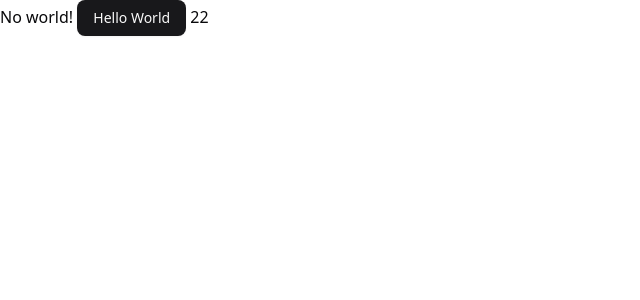
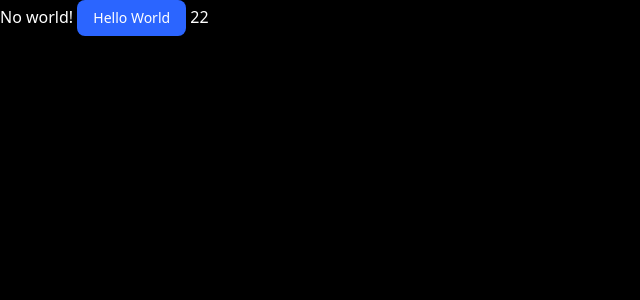
Before and after one commit to ThaUnknown/bracket, a SvelteKit app: page /new in a window 1280 px wide. Shown: the top 300 px of the page, without its empty margins (0-640 px from the left). Built offline with nearby package versions, Linux system fonts and the light colour scheme.

Commit message:
feat: theme

```diff
--- a/src/app.html
+++ b/src/app.html
@@ -1,5 +1,5 @@
 <!doctype html>
-<html lang="en">
+<html lang="en" class="dark">
 
 <head>
   <meta charset="utf-8" />
--- a/src/routes/layout.css
+++ b/src/routes/layout.css
@@ -5,72 +5,92 @@
 @custom-variant dark (&:is(.dark *));
 
 :root {
+  color-scheme: light;
   --radius: 0.625rem;
-  --background: oklch(1 0 0);
-  --foreground: oklch(0.141 0.005 285.823);
-  --card: oklch(1 0 0);
-  --card-foreground: oklch(0.141 0.005 285.823);
-  --popover: oklch(1 0 0);
-  --popover-foreground: oklch(0.141 0.005 285.823);
-  --primary: oklch(0.21 0.006 285.885);
-  --primary-foreground: oklch(0.985 0 0);
-  --secondary: oklch(0.967 0.001 286.375);
-  --secondary-foreground: oklch(0.21 0.006 285.885);
-  --muted: oklch(0.967 0.001 286.375);
-  --muted-foreground: oklch(0.552 0.016 285.938);
-  --accent: oklch(0.967 0.001 286.375);
-  --accent-foreground: oklch(0.21 0.006 285.885);
-  --destructive: oklch(0.577 0.245 27.325);
-  --border: oklch(0.92 0.004 286.32);
-  --input: oklch(0.92 0.004 286.32);
-  --ring: oklch(0.705 0.015 286.067);
+  --background: oklch(0.9911 0 0);
+  --foreground: oklch(0.1994 0.0470 270.6494);
+  --card: oklch(0.9851 0 0);
+  --card-foreground: oklch(0.1994 0.0470 270.6494);
+  --popover: oklch(1.0000 0 0);
+  --popover-foreground: oklch(0.1994 0.0470 270.6494);
+  --primary: oklch(0.5729 0.2337 264.3664);
+  --primary-foreground: oklch(1.0000 0 0);
+  --secondary: oklch(0.1994 0.0470 270.6494);
+  --secondary-foreground: oklch(1.0000 0 0);
+  --muted: oklch(1.0000 0 0);
+  --muted-foreground: oklch(0.1994 0.0470 270.6494);
+  --accent: oklch(1.0000 0 0);
+  --accent-foreground: oklch(0.5729 0.2337 264.3664);
+  --destructive: oklch(0.7058 0.1918 39.5760);
+  --destructive-foreground: oklch(1.0000 0 0);
+  --border: oklch(0.9212 0.0033 17.2170);
+  --input: oklch(0.8452 0 0);
+  --ring: oklch(0.5784 0.2303 263.8862);
   --chart-1: oklch(0.646 0.222 41.116);
   --chart-2: oklch(0.6 0.118 184.704);
   --chart-3: oklch(0.398 0.07 227.392);
   --chart-4: oklch(0.828 0.189 84.429);
   --chart-5: oklch(0.769 0.188 70.08);
   --sidebar: oklch(0.985 0 0);
-  --sidebar-foreground: oklch(0.141 0.005 285.823);
-  --sidebar-primary: oklch(0.21 0.006 285.885);
-  --sidebar-primary-foreground: oklch(0.985 0 0);
-  --sidebar-accent: oklch(0.967 0.001 286.375);
-  --sidebar-accent-foreground: oklch(0.21 0.006 285.885);
-  --sidebar-border: oklch(0.92 0.004 286.32);
-  --sidebar-ring: oklch(0.705 0.015 286.067);
+  --sidebar-foreground: oklch(0.1994 0.0470 270.6494);
+  --sidebar-primary: oklch(0.5729 0.2337 264.3664);
+  --sidebar-primary-foreground: oklch(1.0000 0 0);
+  --sidebar-accent: oklch(1.0000 0 0);
+  --sidebar-accent-foreground: oklch(0.5729 0.2337 264.3664);
+  --sidebar-border: oklch(1.0000 0 0);
+  --sidebar-ring: oklch(0.5784 0.2303 263.8862);
+  --shadow-x: -50px;
+  --shadow-y: 2px;
+  --shadow-blur: 0px;
+  --shadow-spread: -50px;
+  --shadow-opacity: 0;
+  --shadow-color: #2e6aff;
+  --shadow-2xs: -50px 2px 0px -50px hsl(222.7751 100% 59.0196% / 0.00);
+  --shadow-xs: -50px 2px 0px -50px hsl(222.7751 100% 59.0196% / 0.00);
+  --shadow-sm: -50px 2px 0px -50px hsl(222.7751 100% 59.0196% / 0.00), -50px 1px 2px -51px hsl(222.7751 100% 59.0196% / 0.00);
+  --shadow: -50px 2px 0px -50px hsl(222.7751 100% 59.0196% / 0.00), -50px 1px 2px -51px hsl(222.7751 100% 59.0196% / 0.00);
+  --shadow-md: -50px 2px 0px -50px hsl(222.7751 100% 59.0196% / 0.00), -50px 2px 4px -51px hsl(222.7751 100% 59.0196% / 0.00);
+  --shadow-lg: -50px 2px 0px -50px hsl(222.7751 100% 59.0196% / 0.00), -50px 4px 6px -51px hsl(222.7751 100% 59.0196% / 0.00);
+  --shadow-xl: -50px 2px 0px -50px hsl(222.7751 100% 59.0196% / 0.00), -50px 8px 10px -51px hsl(222.7751 100% 59.0196% / 0.00);
+  --shadow-2xl: -50px 2px 0px -50px hsl(222.7751 100% 59.0196% / 0.00);
+  --tracking-normal: 0em;
+  --spacing: 0.25rem;
 }
 
 .dark {
-  --background: oklch(0.141 0.005 285.823);
-  --foreground: oklch(0.985 0 0);
-  --card: oklch(0.21 0.006 285.885);
-  --card-foreground: oklch(0.985 0 0);
-  --popover: oklch(0.21 0.006 285.885);
-  --popover-foreground: oklch(0.985 0 0);
-  --primary: oklch(0.92 0.004 286.32);
-  --primary-foreground: oklch(0.21 0.006 285.885);
-  --secondary: oklch(0.274 0.006 286.033);
-  --secondary-foreground: oklch(0.985 0 0);
-  --muted: oklch(0.274 0.006 286.033);
-  --muted-foreground: oklch(0.705 0.015 286.067);
-  --accent: oklch(0.274 0.006 286.033);
-  --accent-foreground: oklch(0.985 0 0);
-  --destructive: oklch(0.704 0.191 22.216);
-  --border: oklch(1 0 0 / 10%);
-  --input: oklch(1 0 0 / 15%);
-  --ring: oklch(0.552 0.016 285.938);
+  color-scheme: dark;
+  --background: oklch(0 0 0);
+  --foreground: oklch(1.0000 0 0);
+  --card: oklch(0.1684 0 0);
+  --card-foreground: oklch(0.8853 0 0);
+  --popover: oklch(0 0 0);
+  --popover-foreground: oklch(1.0000 0 0);
+  --primary: oklch(0.5683 0.2366 264.2478);
+  --primary-foreground: oklch(1.0000 0 0);
+  --secondary: oklch(1.0000 0 0);
+  --secondary-foreground: oklch(0.1994 0.0470 270.6494);
+  --muted: oklch(0.2090 0 0);
+  --muted-foreground: oklch(0.5953 0.0215 276.1101);
+  --accent: oklch(0.1880 0.0868 261.9799);
+  --accent-foreground: oklch(0.5683 0.2366 264.2478);
+  --destructive: oklch(0.7058 0.1918 39.5760);
+  --destructive-foreground: oklch(1.0000 0 0);
+  --border: oklch(0.2746 0.0130 279.0717);
+  --input: oklch(0.2697 0.0888 269.7716);
+  --ring: oklch(0.5784 0.2303 263.8862);
   --chart-1: oklch(0.488 0.243 264.376);
   --chart-2: oklch(0.696 0.17 162.48);
   --chart-3: oklch(0.769 0.188 70.08);
   --chart-4: oklch(0.627 0.265 303.9);
   --chart-5: oklch(0.645 0.246 16.439);
-  --sidebar: oklch(0.21 0.006 285.885);
-  --sidebar-foreground: oklch(0.985 0 0);
-  --sidebar-primary: oklch(0.488 0.243 264.376);
-  --sidebar-primary-foreground: oklch(0.985 0 0);
-  --sidebar-accent: oklch(0.274 0.006 286.033);
-  --sidebar-accent-foreground: oklch(0.985 0 0);
-  --sidebar-border: oklch(1 0 0 / 10%);
-  --sidebar-ring: oklch(0.552 0.016 285.938);
+  --sidebar: oklch(0.1684 0 0);
+  --sidebar-foreground: oklch(0.8853 0 0);
+  --sidebar-primary: oklch(0.5784 0.2303 263.8862);
+  --sidebar-primary-foreground: oklch(1.0000 0 0);
+  --sidebar-accent: oklch(0.1880 0.0868 261.9799);
+  --sidebar-accent-foreground: oklch(0.5683 0.2366 264.2478);
+  --sidebar-border: oklch(0.3706 0.0642 269.1117);
+  --sidebar-ring: oklch(0.5784 0.2303 263.8862);
 }
 
 @theme inline {
@@ -93,6 +113,7 @@
   --color-accent: var(--accent);
   --color-accent-foreground: var(--accent-foreground);
   --color-destructive: var(--destructive);
+  --color-destructive-foreground: var(--destructive-foreground);
   --color-border: var(--border);
   --color-input: var(--input);
   --color-ring: var(--ring);
@@ -109,6 +130,19 @@
   --color-sidebar-accent-foreground: var(--sidebar-accent-foreground);
   --color-sidebar-border: var(--sidebar-border);
   --color-sidebar-ring: var(--sidebar-ring);
+
+  --font-sans: var(--font-sans);
+  --font-mono: var(--font-mono);
+  --font-serif: var(--font-serif);
+
+  --shadow-2xs: var(--shadow-2xs);
+  --shadow-xs: var(--shadow-xs);
+  --shadow-sm: var(--shadow-sm);
+  --shadow: var(--shadow);
+  --shadow-md: var(--shadow-md);
+  --shadow-lg: var(--shadow-lg);
+  --shadow-xl: var(--shadow-xl);
+  --shadow-2xl: var(--shadow-2xl);
 }
 
 @layer base {
```
